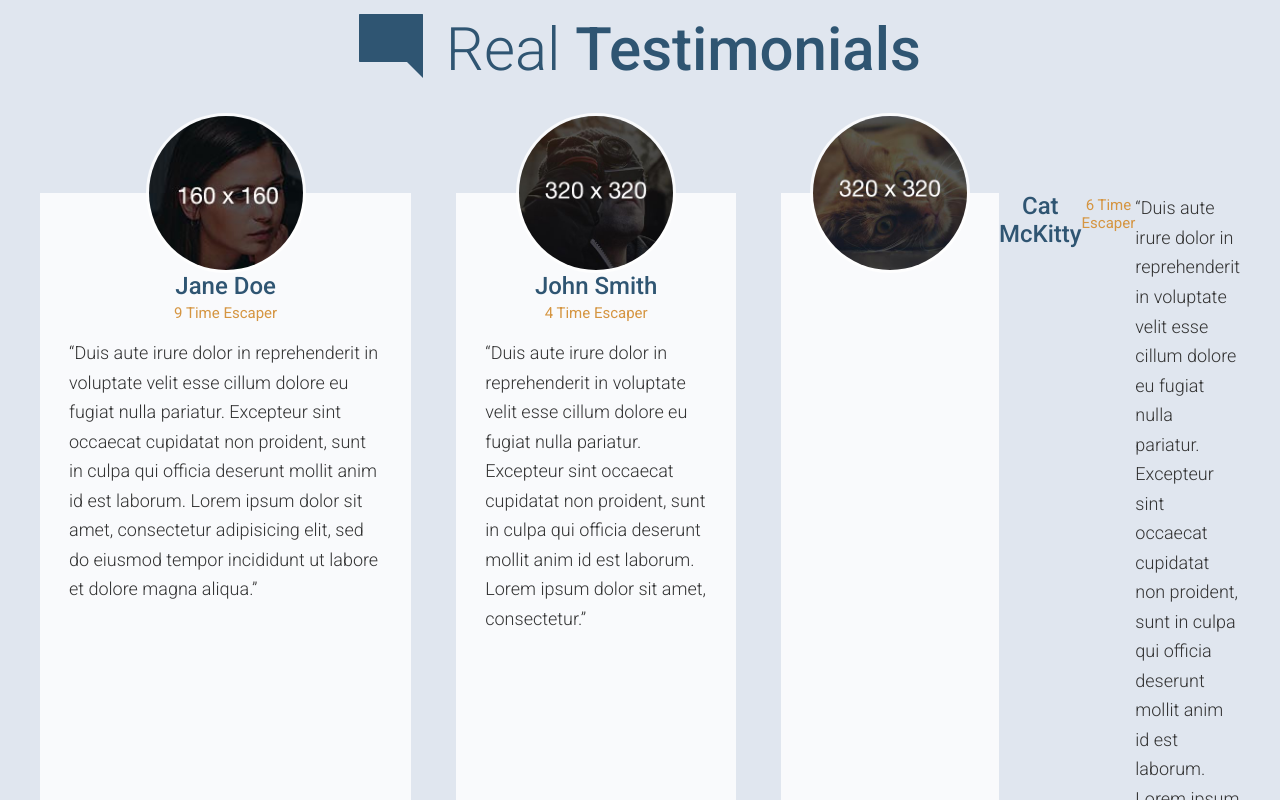
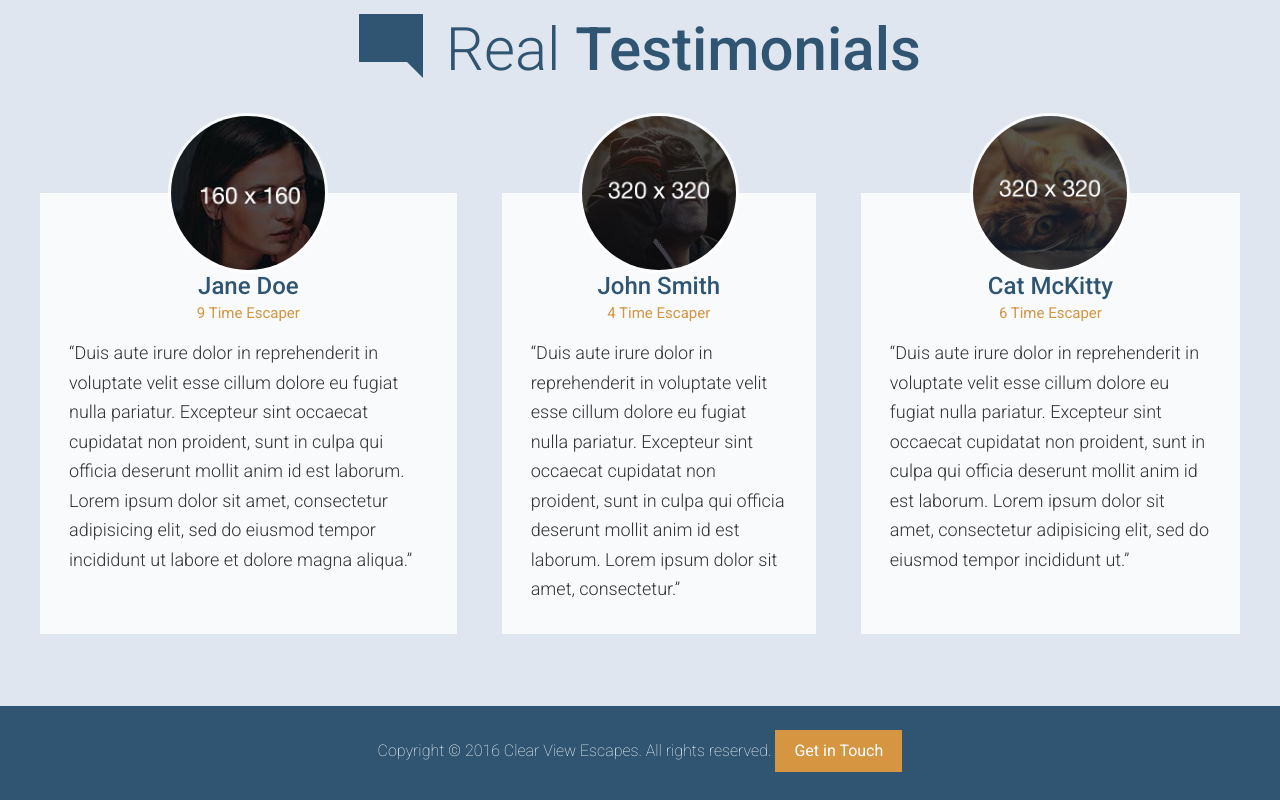
Before and after one commit to Prtfw/responsiveWeb, a website: page app/index.html in a window 1280 px wide. Shown: the part 3000-3800 px from the top of the page. Drawn offline with Linux system fonts and the light colour scheme.

Commit message:
fininsh footer

```diff
--- a/app/index.html
+++ b/app/index.html
@@ -141,6 +141,7 @@
           <p>&ldquo;Duis aute irure dolor in reprehenderit in voluptate velit esse cillum dolore eu fugiat nulla pariatur. Excepteur sint occaecat cupidatat non proident, sunt in culpa qui officia deserunt mollit anim id est laborum. Lorem ipsum dolor sit amet, consectetur adipisicing elit, sed do eiusmod tempor incididunt ut labore et dolore magna aliqua.&rdquo;</p>
         </div>
       </div>
+
       <div class="row__lg4">
         <div class="testimonial" >
           <div class='testimonial__photo'>
@@ -151,26 +152,30 @@
         <p>&ldquo;Duis aute irure dolor in reprehenderit in voluptate velit esse cillum dolore eu fugiat nulla pariatur. Excepteur sint occaecat cupidatat non proident, sunt in culpa qui officia deserunt mollit anim id est laborum. Lorem ipsum dolor sit amet, consectetur.&rdquo;</p>
         </div>
       </div>
+
       <div class="row__lg4">
-        <div class="testimonial testimonial__last" >
+        <div class="testimonial" >
           <div class='testimonial__photo'>
-
             <img sizes ="160px"  srcset="assets/images/testimonial-cat-i.jpg 160px, assets/images/testimonial-cat-hi-dpi-i.jpg 320w">
           </div>
-          </div>
-          <h3 class=testimonial__title>Cat McKitty</h3>
-          <h3 class=testimonial__subtitle>6 Time Escaper</h3>
+            <h3 class=testimonial__title>Cat McKitty</h3>
+            <h3 class=testimonial__subtitle>6 Time Escaper</h3>
           <p>&ldquo;Duis aute irure dolor in reprehenderit in voluptate velit esse cillum dolore eu fugiat nulla pariatur. Excepteur sint occaecat cupidatat non proident, sunt in culpa qui officia deserunt mollit anim id est laborum. Lorem ipsum dolor sit amet, consectetur adipisicing elit, sed do eiusmod tempor incididunt ut.&rdquo;</p>
         </div>
       </div>
-
 
     </div>
     </div>
   </div>
 
-  <footer>
-    <p>Copyright &copy; 2016 Clear View Escapes. All rights reserved. <a href="#" class="btn btn--orange">Get in Touch</a></p>
+  <footer class='footer'>
+    <div class='wrapper'>
+      <p>
+        <span class=footer__text>
+          Copyright &copy; 2016 Clear View Escapes. All rights reserved.
+        </span>
+        <a href="#" class="btn btn--orange">Get in Touch</a></p>
+    </div>
   </footer>
 </body>
 </html>
--- /dev/null
+++ b/app/styles/_footer.css
@@ -0,0 +1,20 @@
+.footer{
+    background-color: $blue;
+    color: white;
+    padding: .5rem 0;
+    text-align: center;
+
+    &__text{
+    display: block;
+    margin-bottom: 1rem;
+    font-weight: 200;
+
+    @mixin atMed{
+        display: inline-block;
+        margin-bottom: 1rem;
+        marign-right: 1.4rem;
+
+
+        }
+    }
+}
--- a/app/styles/_global.css
+++ b/app/styles/_global.css
@@ -21,6 +21,8 @@ a {
     padding: 0 18px 1px 18px;
     overflow: visible;
     margin-bottom: 98px;
+    width: 100%;
+
 
     @mixin atMed{
         padding: 0 1.8125rem 1px 1.8125rem;
@@ -174,9 +176,10 @@ a {
 }
 
 .feature-block{
-    color: white;
+
     position: relative;
     padding-bottom: 2.5rem;
+    color: white;
 
 
     @mixin atSmall{
@@ -189,6 +192,7 @@ a {
         margin-top: .7em;
         margin-bottom: .8rem;
         text-align: center;
+        color: white;
 
         @mixin atSmall{
                 margin-top: 1em;
--- a/app/styles/styles.css
+++ b/app/styles/styles.css
@@ -17,3 +17,5 @@
 @import '_btn';
 
 @import '_generic-content';
+
+@import '_footer';
--- a/app/temp/styles/styles.css
+++ b/app/temp/styles/styles.css
@@ -685,6 +685,7 @@ a {
     padding: 0 18px 1px 18px;
     overflow: visible;
     margin-bottom: 98px;
+    width: 100%;
 
 }
 
@@ -857,9 +858,10 @@ a {
 }
 
 .feature-block{
-    color: white;
+
     position: relative;
     padding-bottom: 2.5rem;
+    color: white;
 }
 
 @media (min-width: 530px) {
@@ -875,6 +877,7 @@ a {
   margin-top: .7em;
   margin-bottom: .8rem;
   text-align: center;
+  color: white;
 }
 
 @media (min-width: 530px) {
@@ -1058,3 +1061,25 @@ a {
 .generic-content p a{
   font-weight: 700;
 }
+
+.footer{
+    background-color: #2f5572;
+    color: white;
+    padding: .5rem 0;
+    text-align: center;
+}
+
+.footer__text{
+  display: block;
+  margin-bottom: 1rem;
+  font-weight: 200;
+}
+
+@media (min-width: 800px) {
+
+  .footer__text {
+    display: inline-block;
+    margin-bottom: 1rem;
+    marign-right: 1.4rem;
+  }
+}
```
